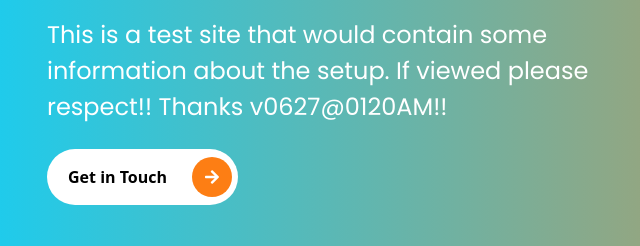
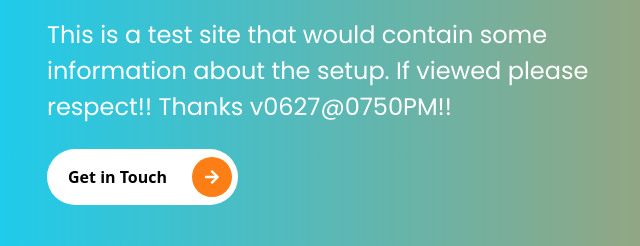
Before and after one commit to pjpatrick/_Learn-Bootstrap, a website: page index.html in a window 1280 px wide. Shown: the part 352-598 px from the top of the page, 35-675 px from the left. Drawn offline with Linux system fonts and the light colour scheme.

Commit message:
Update index.html

```diff
--- a/index.html
+++ b/index.html
@@ -65,7 +65,7 @@
           <span class="display-2--intro">This is a test!</span>
           <span class="display-2--description lh-base">
               This is a test site that would contain some information about the setup.
-              If viewed please respect!! Thanks v0627@0120AM!!
+              If viewed please respect!! Thanks v0627@0750PM!!
             </span>
       </h1>
       <button type="button" class="rounded-pill btn-rounded">Get in Touch
```
